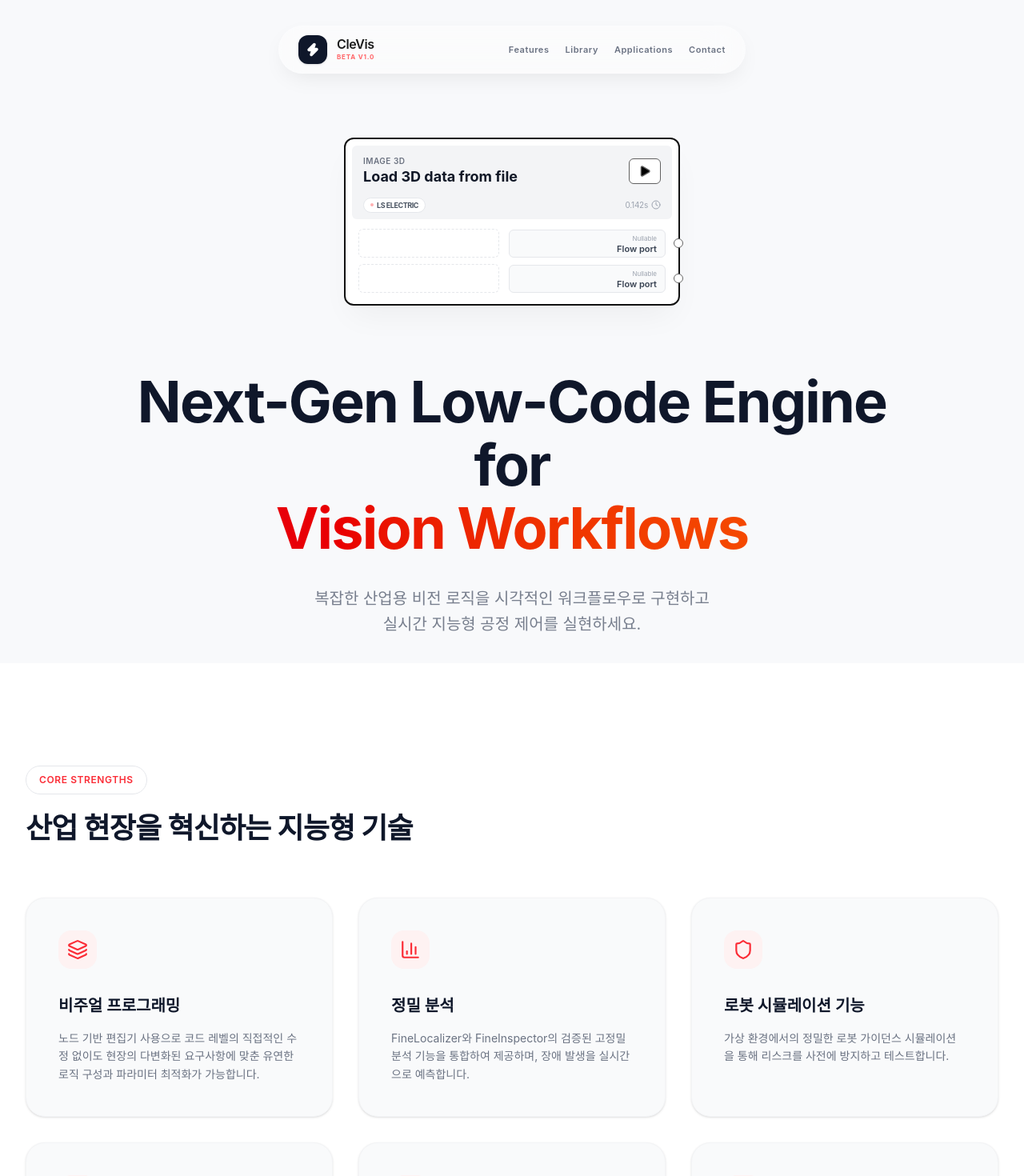
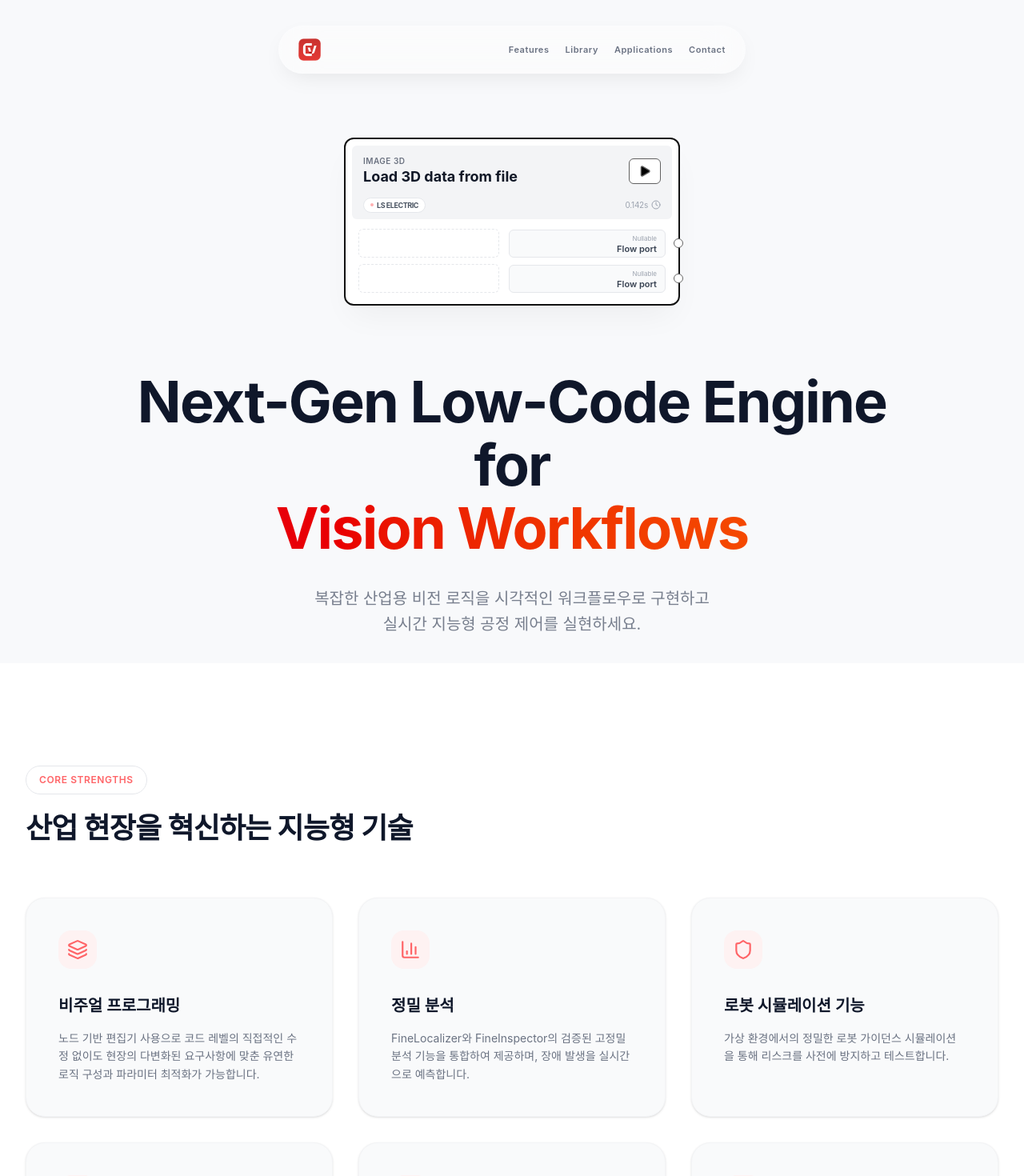
Before and after one commit to miri-clerobotics/clevis-landing, a React (Vite) app: page / in a window 1280 px wide. Shown: the top 1470 px of the page at 80% size. Built offline with nearby package versions, Linux system fonts and the light colour scheme; a web font is replaced by a local one.

Commit message:
Update: logo edit

```diff
--- a/src/App.jsx
+++ b/src/App.jsx
@@ -116,7 +116,7 @@ const PLCNode = ({ title = "Node Title", subTitle = "Category", isMain = false,
 const SectionTitle = ({ tag, title }) => (
   <div className="mb-10 text-center md:text-left flex flex-col items-center md:items-start">
     <div className="inline-flex items-center py-2 px-4 border border-gray-200 bg-white rounded-full backdrop-blur-md mb-5">
-      <span className="text-[12px] font-semibold tracking-[0.05em] uppercase text-red-500">{tag}</span>
+      <span className="text-[12px] font-semibold tracking-[0.05em] uppercase text-red-400">{tag}</span>
     </div>
     <h2 className="text-3xl md:text-4xl font-semibold tracking-tight leading-tight text-[#0F172A]">{title}</h2>
   </div>
@@ -198,15 +198,26 @@ export default function App() {
   return (
     <div ref={containerRef} className="w-full bg-[#F8F9FB] relative flex flex-col font-sans selection:bg-red-500 selection:text-white pt-[140px]">
 
-      {/* 0. FLOATING HEADER */}
+      {/* 0. FLOATING HEADER (SVG 로고 적용) */}
       <nav className="fixed top-8 left-1/2 -translate-x-1/2 w-[calc(100%-40px)] md:w-[584px] h-[60px] z-[100] px-6 py-2 flex items-center gap-x-6 bg-white/40 backdrop-blur-xl border border-white/20 rounded-full shadow-[0_10px_30px_-10px_rgba(0,0,0,0.1)] transition-all">
-        <div onClick={() => scrollToSection('home')} className="flex grow items-center gap-3 cursor-pointer group">
-          <div className="w-9 h-9 bg-[#0F172A] rounded-xl flex items-center justify-center shadow-sm group-hover:scale-105 transition-transform shrink-0">
-            <Zap className="text-white" size={18} fill="currentColor" />
-          </div>
-          <div className="flex flex-col text-left">
-            <span className="font-semibold text-base tracking-tight leading-none text-[#1c1c1c]">CleVis</span>
-            <span className="text-[8px] text-red-400 font-bold uppercase tracking-widest mt-0.5">Beta v1.0</span>
+        <div onClick={() => scrollToSection('home')} className="flex grow items-center cursor-pointer group h-full">
+          {/* public 폴더의 my-logo.svg를 사용합니다. */}
+          <img
+            src="/my-logo.svg"
+            alt="CleVis Logo"
+            className="h-7 w-auto object-contain transition-transform group-hover:scale-105"
+            onError={(e) => {
+              // 이미지 로드 실패 시 대체 텍스트/아이콘 로직 (이미지가 없을 경우 대비)
+              e.target.style.display = 'none';
+              e.target.nextSibling.style.display = 'flex';
+            }}
+          />
+          {/* 폴백: 로고 이미지가 없을 경우 노출되는 기존 텍스트 디자인 */}
+          <div className="hidden items-center gap-3">
+            <div className="w-8 h-8 bg-[#0F172A] rounded-lg flex items-center justify-center shadow-sm">
+              <Zap className="text-white" size={16} fill="currentColor" />
+            </div>
+            <span className="font-semibold text-lg tracking-tight leading-none text-[#1c1c1c]">CleVis</span>
           </div>
         </div>
         <div className="flex items-center gap-5 text-[11px] font-semibold text-gray-500 tracking-[0.05em]">
@@ -244,7 +255,7 @@ export default function App() {
           <div className="grid grid-cols-1 sm:grid-cols-2 lg:grid-cols-3 gap-8 mt-16 text-left">
             {strengths.map((s, i) => (
               <div key={i} className="p-10 rounded-3xl border border-gray-100 bg-[#F9FAFB] shadow-sm hover:shadow-md transition-all group">
-                <div className="w-12 h-12 rounded-2xl bg-red-50 flex items-center justify-center text-red-500 mb-8 group-hover:bg-red-400 group-hover:text-white transition-colors"><s.icon size={26} /></div>
+                <div className="w-12 h-12 rounded-2xl bg-red-50 flex items-center justify-center text-red-400 mb-8 group-hover:bg-red-400 group-hover:text-white transition-colors"><s.icon size={26} /></div>
                 <h3 className="text-xl font-semibold text-[#0F172A] mb-4">{s.title}</h3>
                 <p className="text-gray-500 text-sm leading-relaxed font-normal">{s.desc}</p>
               </div>
@@ -253,7 +264,7 @@ export default function App() {
         </div>
       </section>
 
-      {/* 3. STICKY SCROLL LIBRARY SECTION (GROUP 뱃지 삭제됨) */}
+      {/* 3. STICKY SCROLL LIBRARY SECTION */}
       <section id="library" ref={librarySectionRef} className="relative bg-[#F3F4F6]" style={{ clipPath: 'inset(0 0 0 0)' }}>
         <div className="h-[600vh] w-full relative">
           <div className="sticky top-0 h-screen w-full flex items-center justify-center overflow-hidden z-20">
@@ -274,7 +285,6 @@ export default function App() {
                     <div className="w-full max-w-xl text-center md:text-left flex flex-col items-center md:items-start">
                         <AnimatePresence mode="wait">
                         <motion.div key={activeIndex} initial={{ opacity: 0, y: 30 }} animate={{ opacity: 1, y: 0 }} exit={{ opacity: 0, y: -30 }} transition={{ duration: 0.5 }}>
-                            {/* GROUP 뱃지가 여기에서 삭제되었습니다 */}
                             <h4 className="text-[#0F172A] text-2xl md:text-4xl font-bold mb-5 tracking-tight leading-none">{nodeGroups[activeIndex].name}</h4>
                             <p className="text-gray-500 text-sm md:text-lg leading-relaxed font-normal max-w-lg mb-8">{nodeGroups[activeIndex].desc}</p>
                             <div className="flex flex-wrap justify-center md:justify-start gap-2.5">
```
